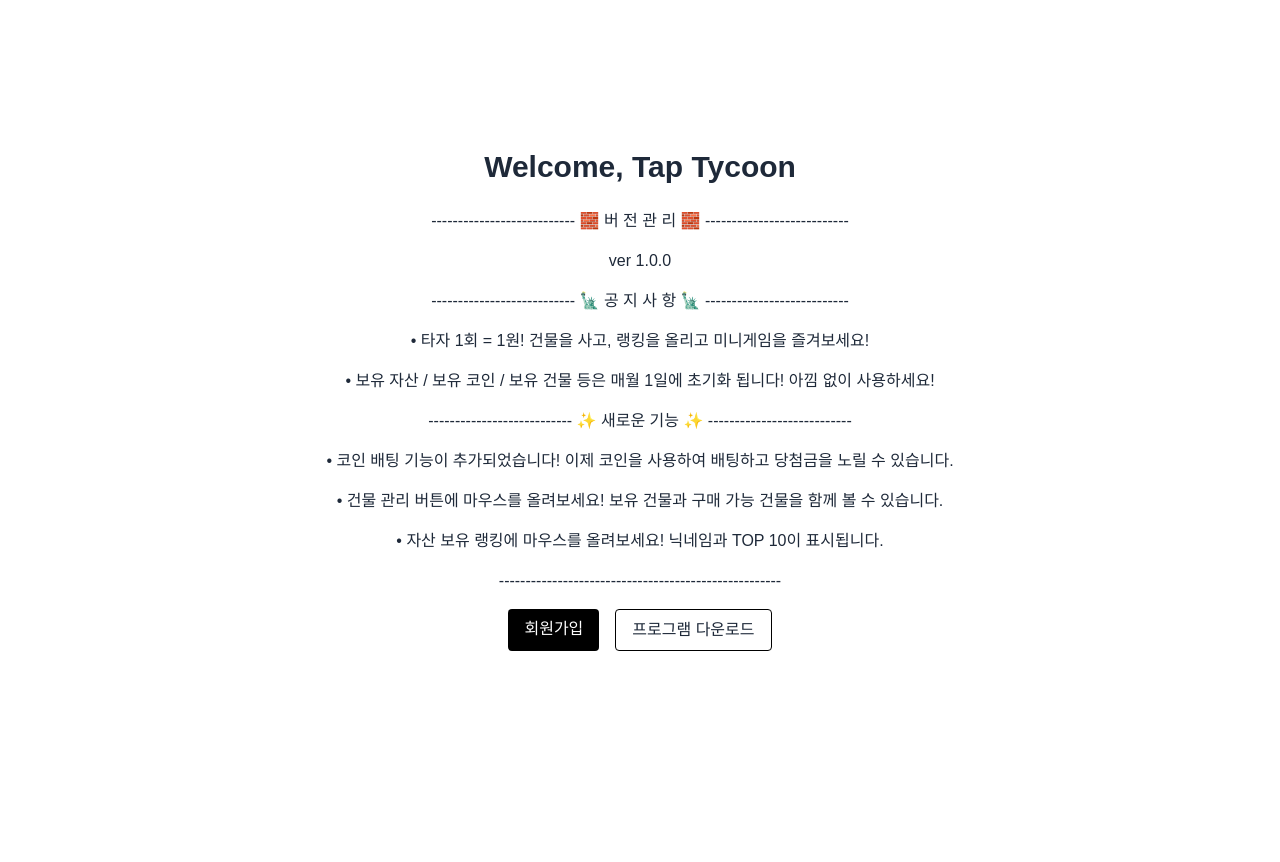
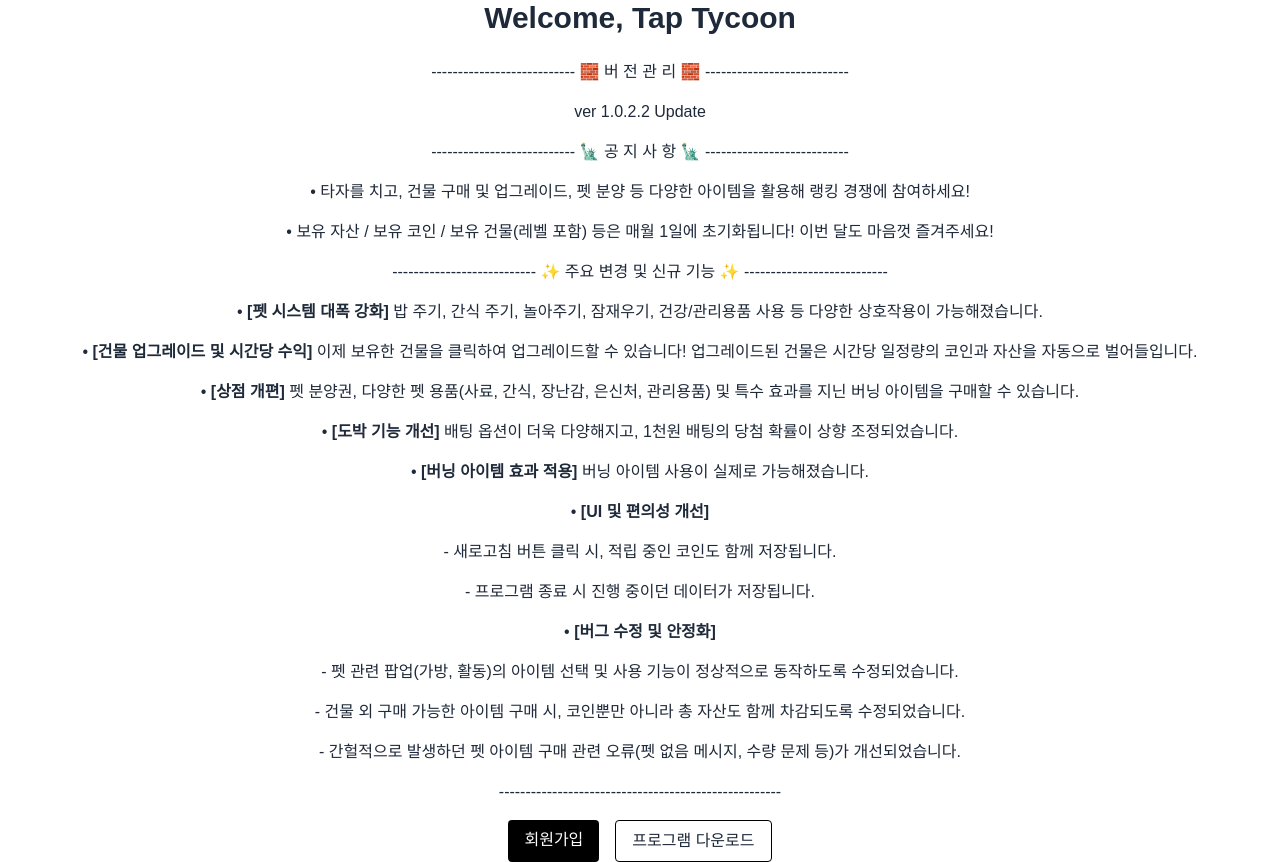
Before and after one commit to SehunPyo/tap-tycoon, a Next.js app: page / in a window 1280 px wide. Before the commit the page ends 800 px from the top, so only its background shows below. Built offline with nearby package versions, Linux system fonts and the light colour scheme.

Commit message:
Update index.tsx

```diff
--- a/pages/index.tsx
+++ b/pages/index.tsx
@@ -5,14 +5,29 @@ export default function Home() {
     <main className="flex flex-col items-center justify-center min-h-screen px-4 bg-white text-gray-800">
       <h1 className="text-3xl font-bold mb-6">Welcome, Tap Tycoon</h1>
       <p className="mb-4">--------------------------- 🧱 버 전 관 리 🧱 ---------------------------</p>
-      <p className="mb-4">ver 1.0.0</p>
+      <p></p>
+      <p className="mb-4">ver 1.0.2.2 Update</p>
+      <p></p>
       <p className="mb-4">--------------------------- 🗽 공 지 사 항 🗽 ---------------------------</p>
-      <p className="mb-4">•   타자 1회 = 1원! 건물을 사고, 랭킹을 올리고 미니게임을 즐겨보세요!</p>
-      <p className="mb-4">•   보유 자산 / 보유 코인 / 보유 건물 등은 매월 1일에 초기화 됩니다! 아낌 없이 사용하세요!</p>
-      <p className="mb-4">--------------------------- ✨ 새로운 기능 ✨ ---------------------------</p>
-      <p className="mb-4">•  코인 배팅 기능이 추가되었습니다! 이제 코인을 사용하여 배팅하고 당첨금을 노릴 수 있습니다.</p>
-      <p className="mb-4">•  건물 관리 버튼에 마우스를 올려보세요! 보유 건물과 구매 가능 건물을 함께 볼 수 있습니다.</p>
-      <p className="mb-4">•  자산 보유 랭킹에 마우스를 올려보세요! 닉네임과 TOP 10이 표시됩니다.</p>
+      <p></p>
+      <p className="mb-4">•   타자를 치고, 건물 구매 및 업그레이드, 펫 분양 등 다양한 아이템을 활용해 랭킹 경쟁에 참여하세요!</p>
+      <p className="mb-4">•   보유 자산 / 보유 코인 / 보유 건물(레벨 포함) 등은 매월 1일에 초기화됩니다! 이번 달도 마음껏 즐겨주세요!</p>
+      <p></p>
+      <p className="mb-4">--------------------------- ✨ 주요 변경 및 신규 기능 ✨ ---------------------------</p>
+      <p></p>
+      <p className="mb-4">•  <b>[펫 시스템 대폭 강화]</b> 밥 주기, 간식 주기, 놀아주기, 잠재우기, 건강/관리용품 사용 등 다양한 상호작용이 가능해졌습니다.</p>
+      <p className="mb-4">•  <b>[건물 업그레이드 및 시간당 수익]</b> 이제 보유한 건물을 클릭하여 업그레이드할 수 있습니다! 업그레이드된 건물은 시간당 일정량의 코인과 자산을 자동으로 벌어들입니다.</p>
+      <p className="mb-4">•  <b>[상점 개편]</b> 펫 분양권, 다양한 펫 용품(사료, 간식, 장난감, 은신처, 관리용품) 및 특수 효과를 지닌 버닝 아이템을 구매할 수 있습니다.</p>
+      <p className="mb-4">•  <b>[도박 기능 개선]</b> 배팅 옵션이 더욱 다양해지고, 1천원 배팅의 당첨 확률이 상향 조정되었습니다.</p>
+      <p className="mb-4">•  <b>[버닝 아이템 효과 적용]</b> 버닝 아이템 사용이 실제로 가능해졌습니다.</p>
+      <p className="mb-4">•  <b>[UI 및 편의성 개선]</b></p>
+      <p className="mb-4">    -   새로고침 버튼 클릭 시, 적립 중인 코인도 함께 저장됩니다.</p>
+      <p className="mb-4">    -   프로그램 종료 시 진행 중이던 데이터가 저장됩니다.</p>
+      <p className="mb-4">•  <b>[버그 수정 및 안정화]</b></p>
+      <p className="mb-4">    -   펫 관련 팝업(가방, 활동)의 아이템 선택 및 사용 기능이 정상적으로 동작하도록 수정되었습니다.</p>
+      <p className="mb-4">    -   건물 외 구매 가능한 아이템 구매 시, 코인뿐만 아니라 총 자산도 함께 차감되도록 수정되었습니다.</p>
+      <p className="mb-4">    -   간헐적으로 발생하던 펫 아이템 구매 관련 오류(펫 없음 메시지, 수량 문제 등)가 개선되었습니다.</p>
+      <p></p>
       <p className="mb-4">-----------------------------------------------------</p>
       <div className="flex gap-4">
         <Link href="/signup" className="bg-black text-white px-4 py-2 rounded hover:bg-gray-800">
```
